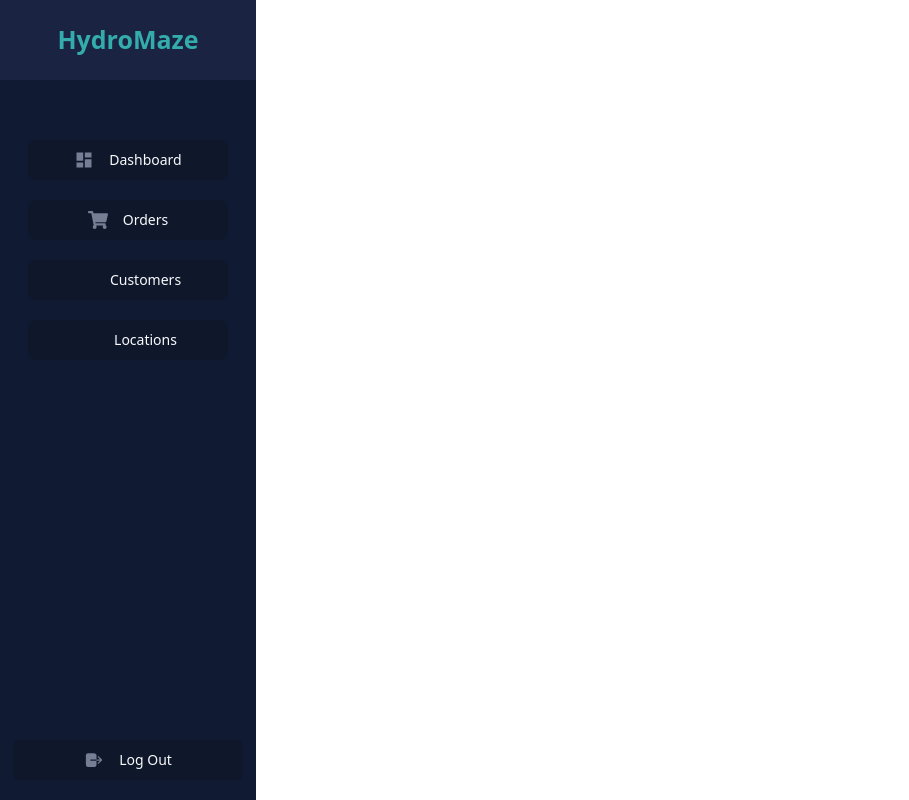
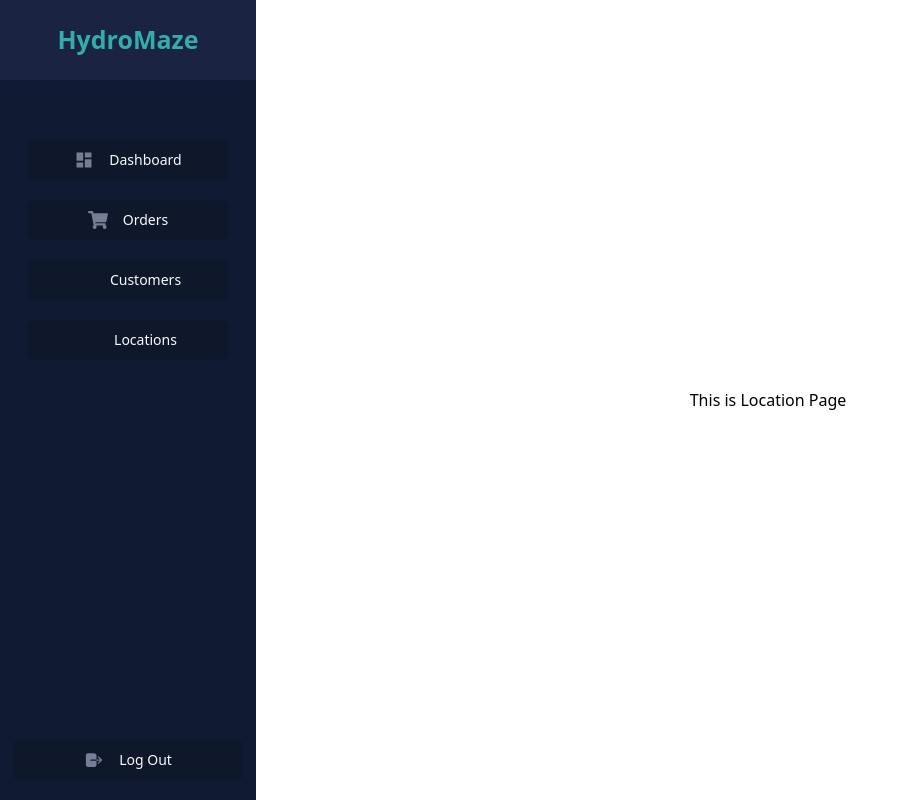
Before and after one commit to NelTeano/Water-Refilling-Management-System-Employee-Side-, a React (Vite) app: page /Locations in a window 1280 px wide. Shown: the whole page, without its empty margins (0-909 px from the left). Built offline with nearby package versions, Linux system fonts and the light colour scheme; some icons are missing.

Commit message:
fix the layout of all the pages

```diff
--- /dev/null
+++ b/src/pages/Dashboard/Dashboard.css
@@ -0,0 +1,13 @@
+.dashboard-container{
+    display: flex;
+    flex-direction: column;
+    justify-content: center;
+    align-items: center;
+    position: relative;
+    background-color: white;
+    gap: 30px;
+    left: 20%;
+    top: 0px;
+    width: 80%;
+    height: 100vh;
+}
--- a/src/pages/Dashboard/Dashboard.tsx
+++ b/src/pages/Dashboard/Dashboard.tsx
@@ -1,9 +1,14 @@
 import React from 'react'
+
+// PAGE STYLES
+import './Dashboard.css'
 
 export default function Dashboard() {
     return (
         <>
-        This is Dashboard Page
+            <div className='dashboard-container'>
+                This is Dashboard Page
+            </div>
         </>
     )
 }
--- /dev/null
+++ b/src/pages/Home/Home.css
@@ -0,0 +1,13 @@
+.home-container{
+    display: flex;
+    flex-direction: column;
+    justify-content: center;
+    align-items: center;
+    position: relative;
+    background-color: white;
+    gap: 30px;
+    left: 20%;
+    top: 0px;
+    width: 80%;
+    height: 100vh;
+}
--- a/src/pages/Home/Home.tsx
+++ b/src/pages/Home/Home.tsx
@@ -3,10 +3,15 @@ import React from 'react'
 // COMPONENTS
 import { Input } from "@/components/ui/input"
 
+// PAGE STYLES
+import './Home.css'
+
 export default function Home() {
     return (
         <>
-            This is Home Page<Input />
+            <div className='home-container'>
+                This is Home Page<Input />
+            </div>
         </>
     )
 }
--- /dev/null
+++ b/src/pages/Locations/Locations.css
@@ -0,0 +1,13 @@
+.locations-container{
+    display: flex;
+    flex-direction: column;
+    justify-content: center;
+    align-items: center;
+    position: relative;
+    background-color: white;
+    gap: 30px;
+    left: 20%;
+    top: 0px;
+    width: 80%;
+    height: 100vh;
+}
--- a/src/pages/Locations/Locations.tsx
+++ b/src/pages/Locations/Locations.tsx
@@ -1,9 +1,14 @@
 import React from 'react'
+
+// PAGE STYLES
+import './Locations.css'
 
 export default function Locations() {
     return (
         <>
-        See Locations
+            <div className='locations-container'>
+                This is Location Page
+            </div>
         </>
     )
 }
--- a/src/pages/Orders/Orders.tsx
+++ b/src/pages/Orders/Orders.tsx
@@ -17,6 +17,8 @@ import {
 export default function Orders() {
     return (
         <>
+            <div className='customers-container'>
+
                 This is Orders Page
 
 
@@ -43,6 +45,7 @@ export default function Orders() {
                     </TableBody>
                 </Table>
                 </div>
+            </div>
         </>
     )
 }
```
Also changed, not shown: src/pages/Orders/Orders.css (added, +13 -0 lines). Lines whose indentation alone changed are shown as unchanged.
